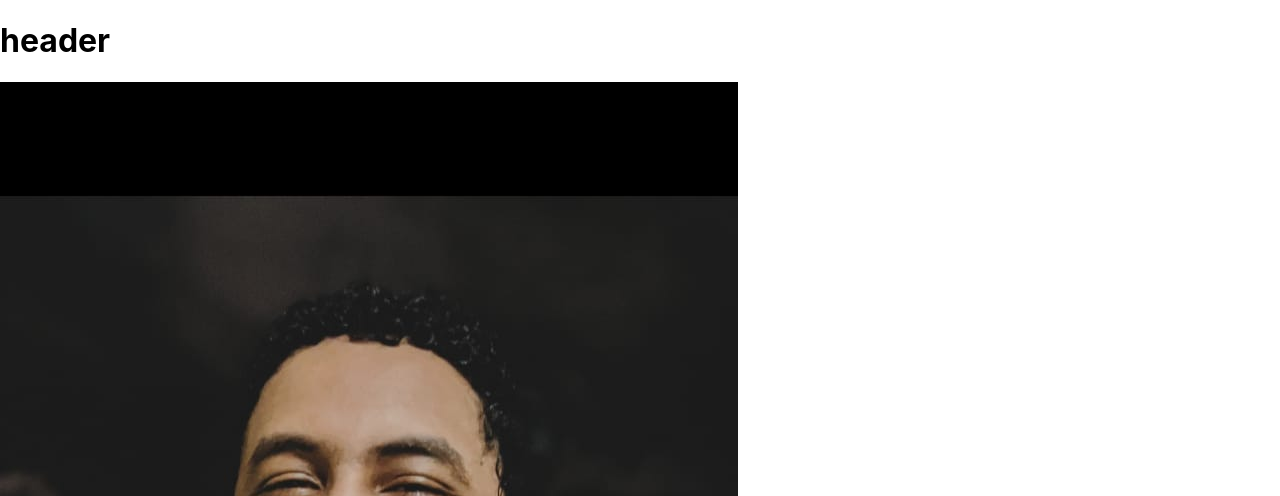
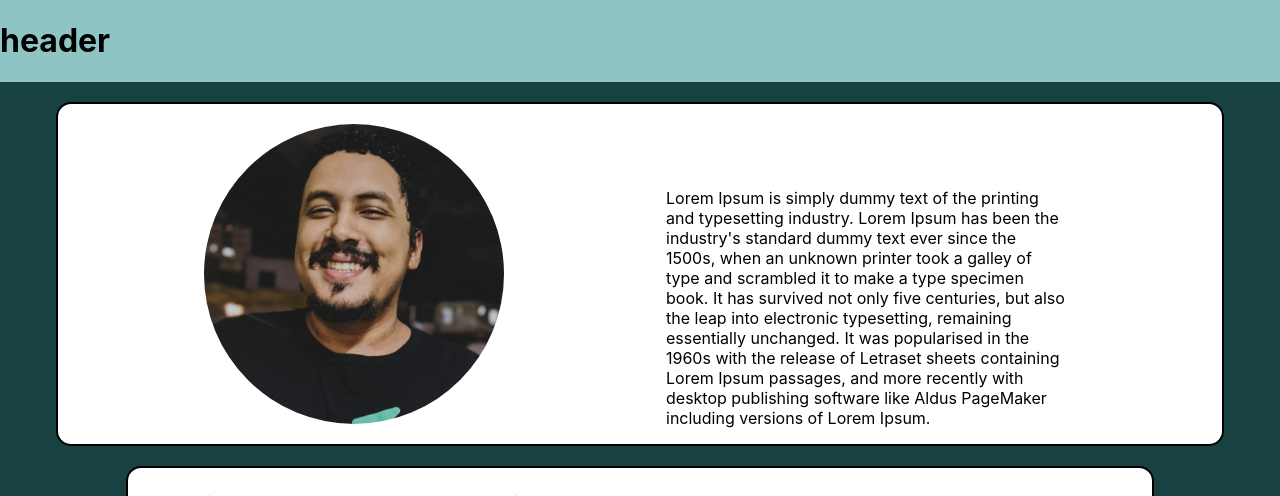
Before and after one commit to guinhoanjos/ghpages, a React (Create React App) app in the folder my-app/: page / in a window 1280 px wide. Shown: the top 496 px of the page. Built offline with nearby package versions, Linux system fonts and the light colour scheme.

Commit message:
Update App.css

```diff
--- a/my-app/src/App.css
+++ b/my-app/src/App.css
@@ -1,38 +1,40 @@
-.App {
-  text-align: center;
+.foto-perfil {
+  width: 300px; /* width of container */
+  height: 300px; /* height of container */
+  object-fit: cover;
+  object-position: 100% 22%; /* try 20% 10% */
+  border-radius: 100%;
+  margin: 20px;
 }
 
-.App-logo {
-  height: 40vmin;
-  pointer-events: none;
+.who-i-am {
+  border-radius: 15px;
+  background-color: rgb(255, 255, 255);
+  margin: 20px;
+  display: flex;
+  justify-content: space-around;
+  padding-left: 70px;
+  padding-right: 70px;
+  align-items:flex-end;
+  width: 80%;
+  border: black solid 2px;
 }
 
-@media (prefers-reduced-motion: no-preference) {
-  .App-logo {
-    animation: App-logo-spin infinite 20s linear;
-  }
+.who-i-am-text{
+  width: 400px;
+  padding-left: 30px;
+  padding-right: 30px;
+}
+.header {
+  width: 100%;
+  height: auto;
+  background-color: rgb(143, 196, 196);
+  display: fixed;
 }
 
-.App-header {
-  background-color: #282c34;
-  min-height: 100vh;
+.body {
   display: flex;
   flex-direction: column;
   align-items: center;
-  justify-content: center;
-  font-size: calc(10px + 2vmin);
-  color: white;
+  background-color: rgb(24, 66, 66);
 }
-
-.App-link {
-  color: #61dafb;
-}
-
-@keyframes App-logo-spin {
-  from {
-    transform: rotate(0deg);
-  }
-  to {
-    transform: rotate(360deg);
-  }
-}
```
